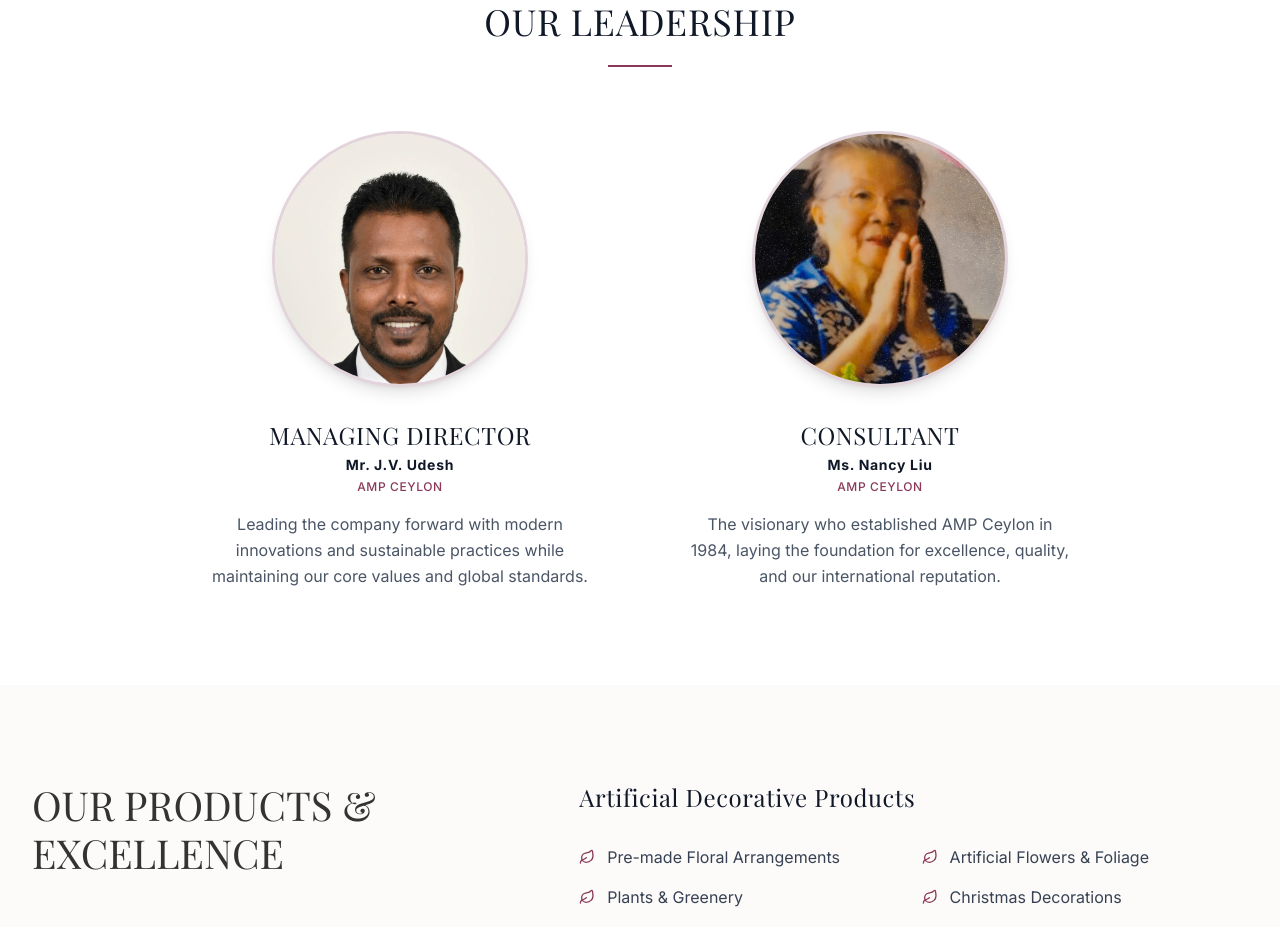
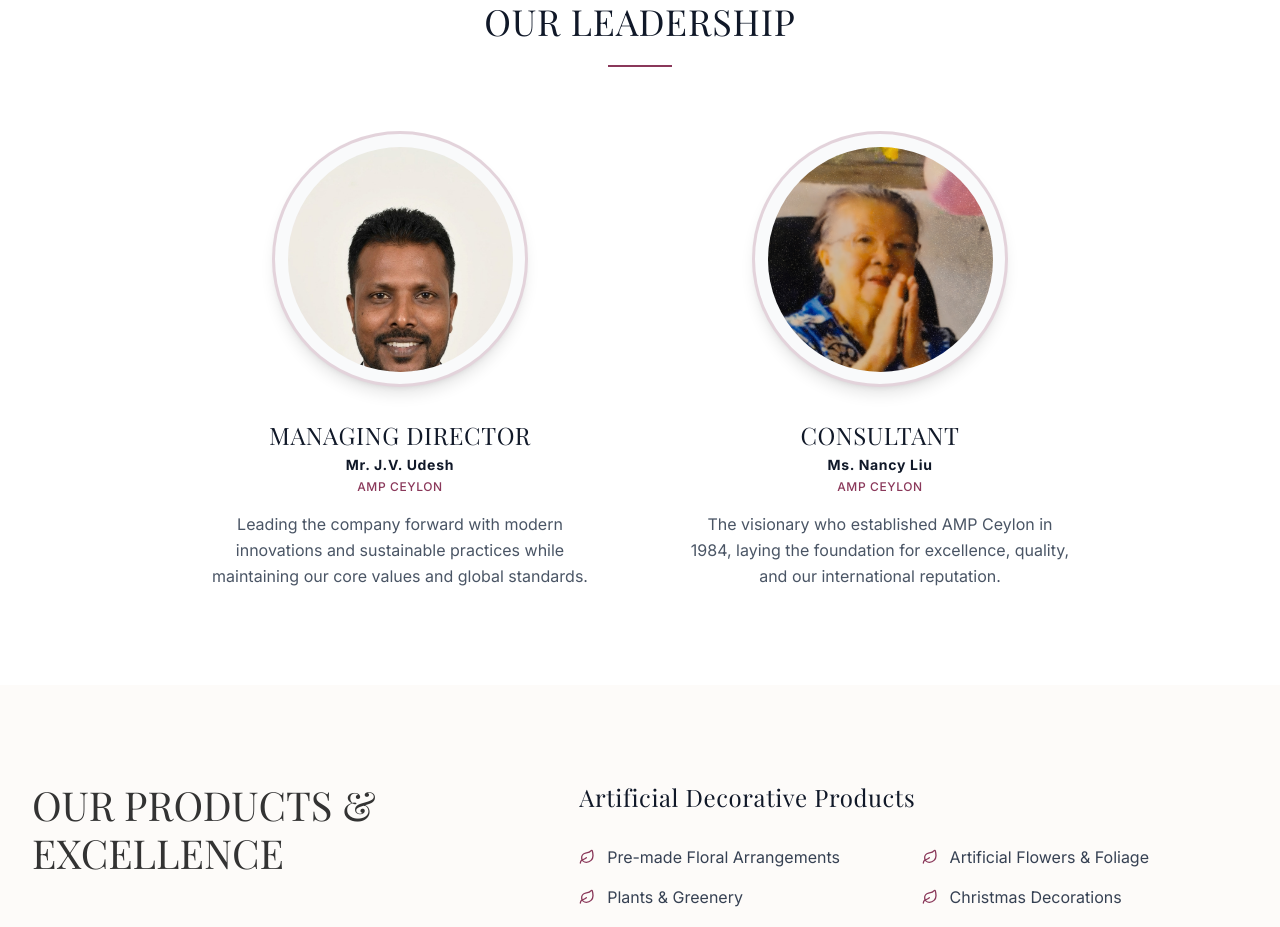
Before and after one commit to Deepatharshan/AMP_ceylon, a Next.js app in the folder frontend/: page /about in a window 1280 px wide. Shown: the part 1580-2507 px from the top of the page. Built offline with nearby package versions, Linux system fonts and the light colour scheme; no server answers; the database is empty; a web font is replaced by a local one.

Commit message:
style: slightly scale down leadership images for better facial framing

```diff
--- a/frontend/src/app/about/page.tsx
+++ b/frontend/src/app/about/page.tsx
@@ -122,11 +122,11 @@ export default function AboutPage() {
           <div className="grid grid-cols-1 md:grid-cols-2 gap-16 max-w-4xl mx-auto">
             {/* Managing Director (formerly Current Owner) */}
             <motion.div variants={fadeUp} className="flex flex-col items-center text-center group">
-              <div className="w-64 h-64 mb-8 overflow-hidden rounded-full border-[3px] border-[#8a385a]/20 shadow-lg relative bg-gray-50">
+              <div className="w-64 h-64 mb-8 flex items-center justify-center rounded-full border-[3px] border-[#8a385a]/20 shadow-lg bg-gray-50 overflow-hidden">
                 <img
                   src="/current-owner.jpeg"
                   alt="Mr. J.V. Udesh - Managing Director"
-                  className="w-full h-full object-cover object-[center_15%] transition-transform duration-500 group-hover:scale-105"
+                  className="w-[90%] h-[90%] object-cover object-[center_top] rounded-full transition-transform duration-500 group-hover:scale-105"
                   onError={(e) => { e.currentTarget.src = 'https://placehold.co/400x400?text=Managing+Director' }}
                 />
               </div>
@@ -140,11 +140,11 @@ export default function AboutPage() {
 
             {/* Consultant (formerly Founder) */}
             <motion.div variants={fadeUp} className="flex flex-col items-center text-center group">
-              <div className="w-64 h-64 mb-8 overflow-hidden rounded-full border-[3px] border-[#8a385a]/20 shadow-lg relative bg-gray-50">
+              <div className="w-64 h-64 mb-8 flex items-center justify-center rounded-full border-[3px] border-[#8a385a]/20 shadow-lg bg-gray-50 overflow-hidden">
                 <img
                   src="/founder.jpg"
                   alt="Ms. Nancy Liu - Consultant"
-                  className="w-full h-full object-cover transition-transform duration-500 group-hover:scale-105"
+                  className="w-[90%] h-[90%] object-cover object-[center_top] rounded-full transition-transform duration-500 group-hover:scale-105"
                   onError={(e) => { e.currentTarget.src = 'https://placehold.co/400x400?text=Consultant' }}
                 />
               </div>
```
